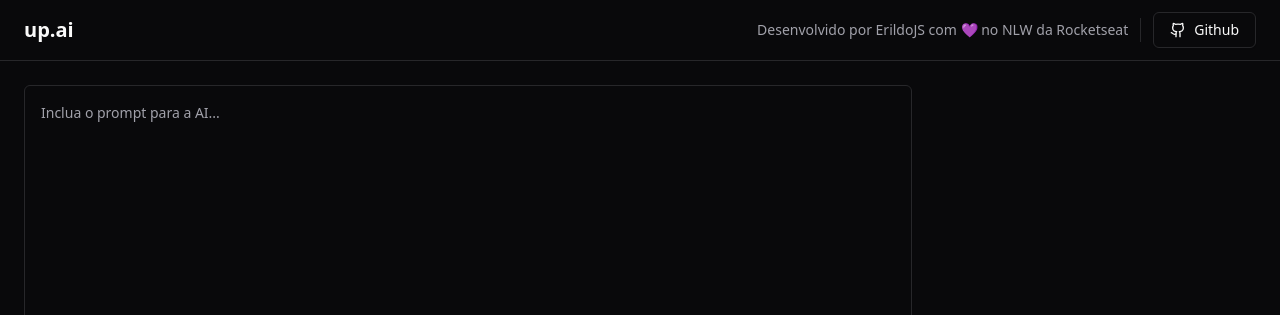
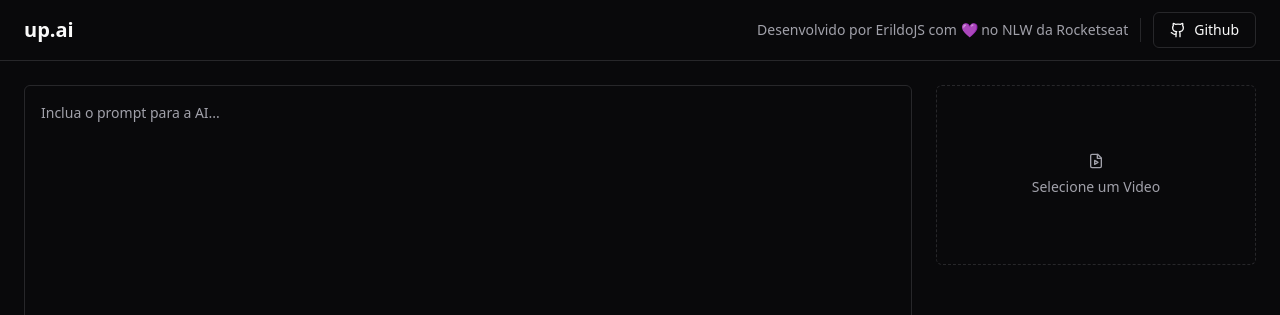
Before and after one commit to erildojs/up.ai, a React (Vite) app in the folder web/: page / in a window 1280 px wide. Shown: the top 315 px of the page. Built offline with nearby package versions, Linux system fonts and the light colour scheme.

Commit message:
feat: add input file button

```diff
--- a/web/src/App.tsx
+++ b/web/src/App.tsx
@@ -1,6 +1,6 @@
 import { Button } from "./components/ui/button";
 import { Separator } from "./components/ui/separator";
-import {Github} from 'lucide-react'
+import {Github, FileVideo} from 'lucide-react'
 import { Textarea } from "./components/ui/textarea";
 
 export function App() {
@@ -36,7 +36,16 @@
             seu prompt para adicionar o conteudo da transcricao do video selecionado
           </p>
         </div>
-        <aside className="w-80"></aside>
+        <aside className="w-80">
+          <form action="" className="space-y-6">
+            <label htmlFor="video" className="border flex rounded-md aspect-video cursor-pointer border-dashed text-sm flex-col gap-2 items-center justify-center text-muted-foreground hover:bg-primary/5">
+              <FileVideo className="w-4 h-4"/>
+              Selecione um Video
+            </label>
+
+            <input type="file" id="video" accept="video/mp4" className="sr-only" />
+          </form>
+        </aside>
       </main>
     </main>
   )
```
